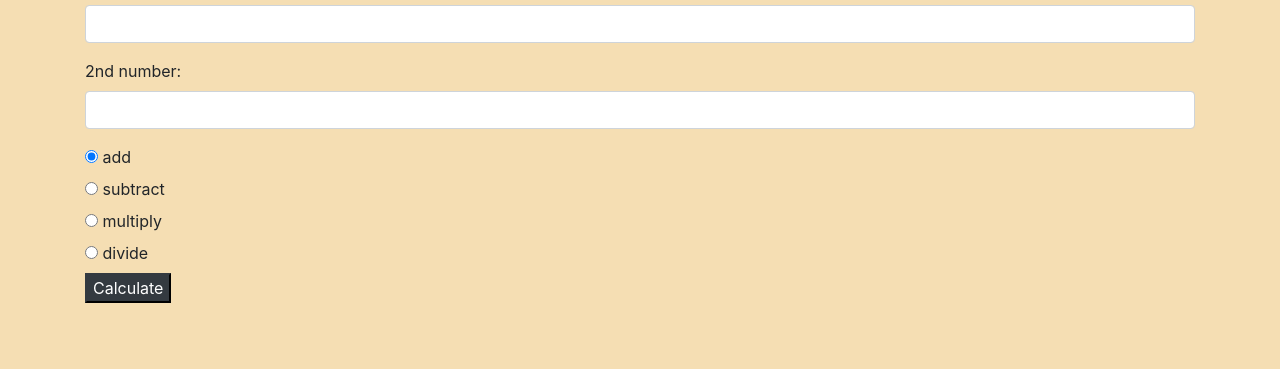
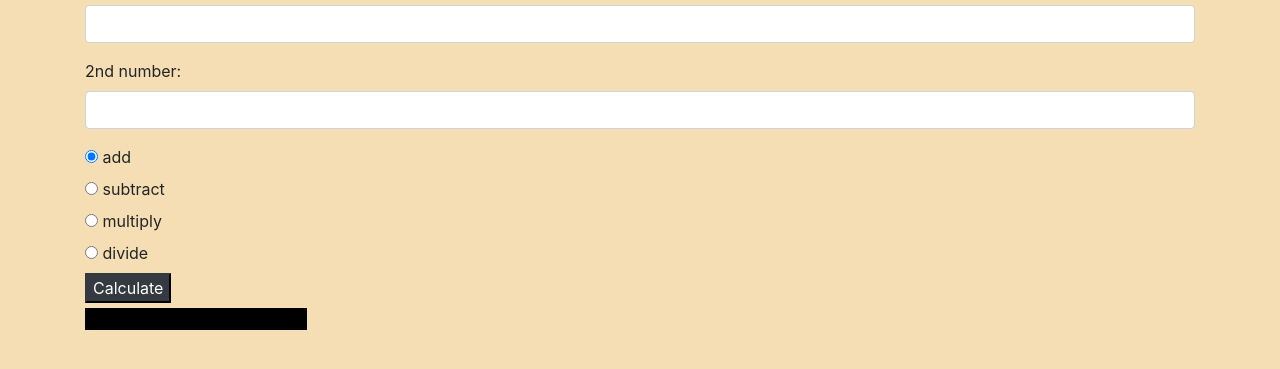
Before and after one commit to rjashby/Calculator, a plain HTML site: page index.html in a window 1280 px wide. Shown: the part 83-452 px from the top of the page. Drawn offline with Linux system fonts and the light colour scheme.

Commit message:
add style changes to output div

```diff
--- a/css/styles.css
+++ b/css/styles.css
@@ -1,3 +1,12 @@
 body {
   background-color: wheat;
 }
+
+#output {
+  box-sizing: border-box;
+  border: solid black 3px;
+  margin-top: 5px;
+  width: 20%;
+  background-color: black;
+  color: greenyellow;
+}
--- a/index.html
+++ b/index.html
@@ -46,7 +46,7 @@
       <button type="submit" class="btn-dark">Calculate</button>
     </form>
     <div id="output">
-
+      <p></p>
     </div>
   </div>
 </body>
```
